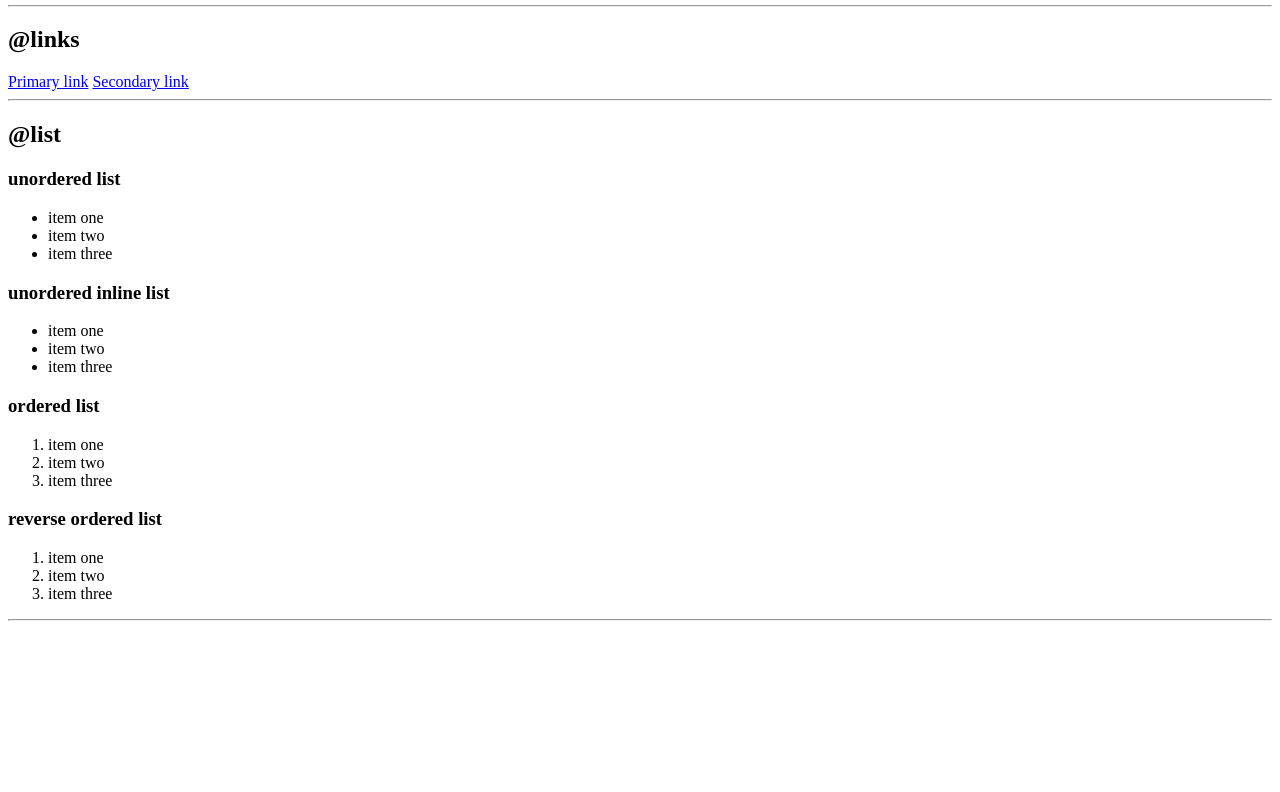
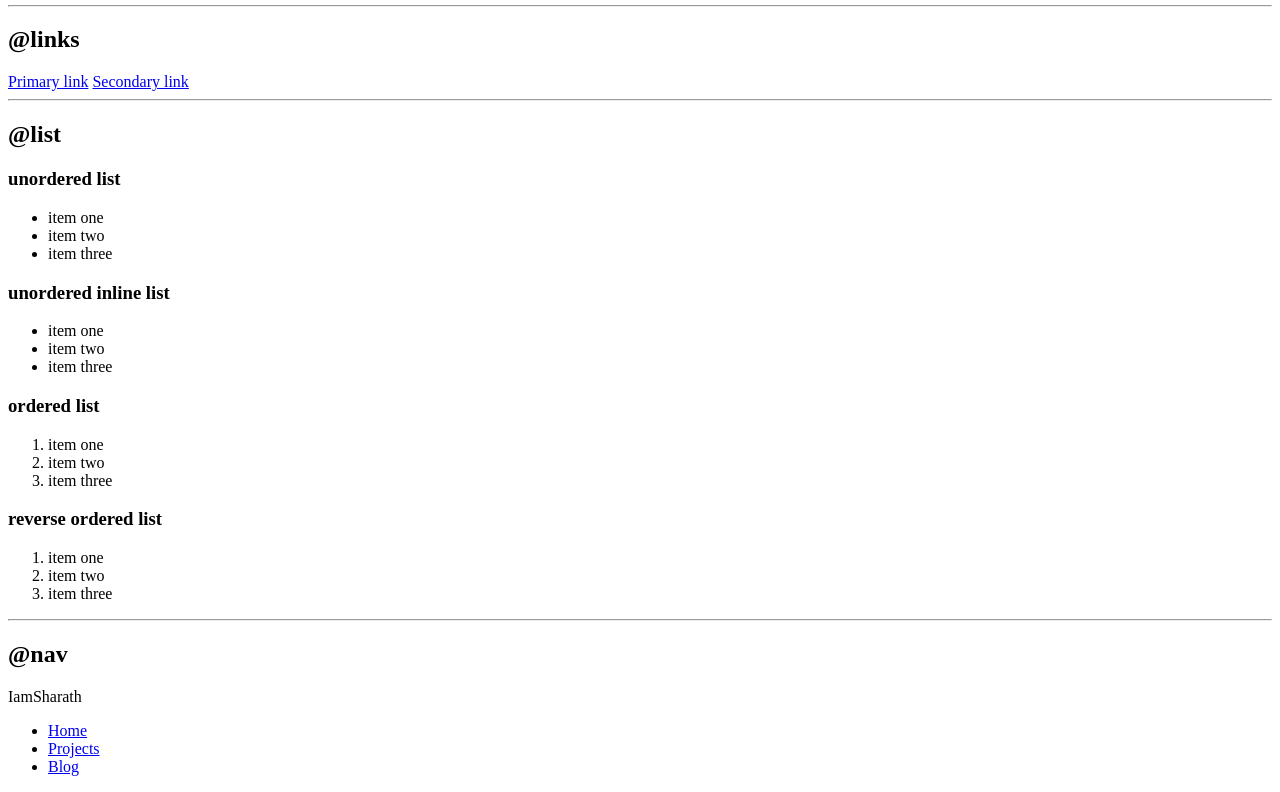
Before and after one commit to sharath-io/portfolio-neogcamp-lesson-3, a plain HTML site: page index.html in a window 1280 px wide. Shown: the part 558-1350 px from the top of the page. Before the commit the page ends 1187 px from the top, so only its background shows below. Drawn offline with Linux system fonts and the light colour scheme.

Commit message:
added nav

```diff
--- a/index.html
+++ b/index.html
@@ -63,5 +63,22 @@
     </ol>
     <hr/>
 
+    <h2>@nav</h2>
+    <nav>
+      <div>IamSharath</div>
+      <ul>
+        <li>
+            <a href="/">Home</a>
+        </li>
+        <li>
+            <a href="/">Projects</a>
+        </li>
+        <li>
+            <a href="/">Blog</a>
+        </li>
+      </ul>
+    </nav>
+
+
 </body>
 </html>
```
